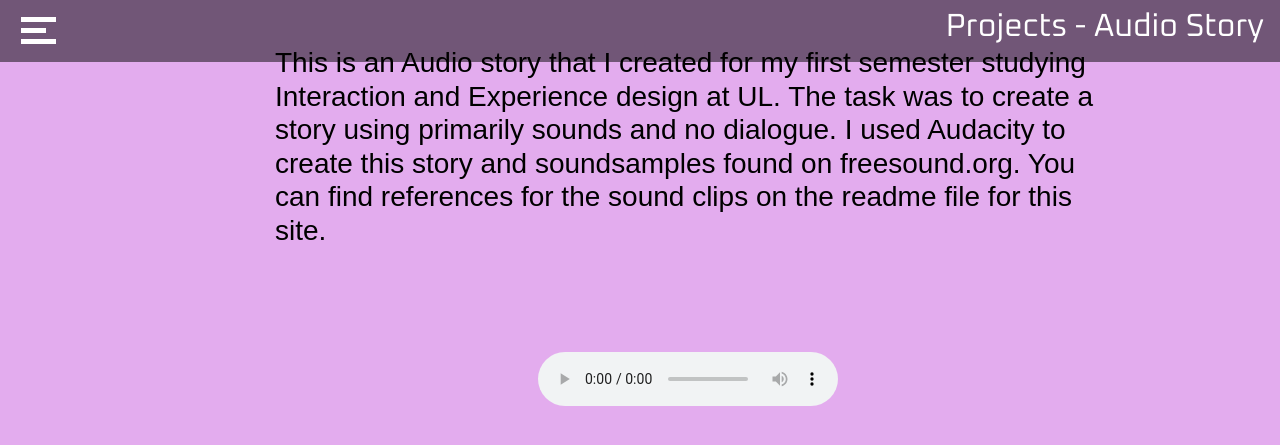
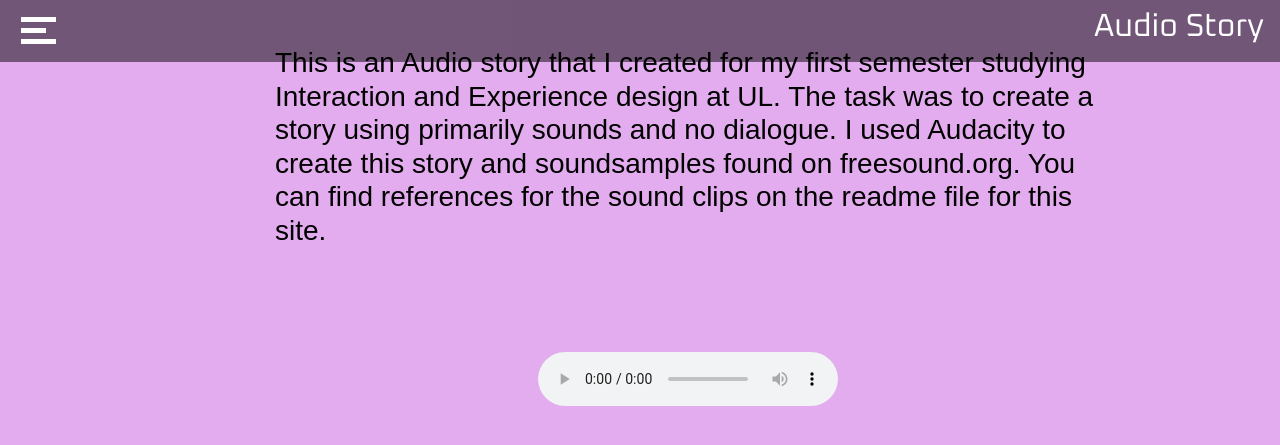
Before and after one commit to Tony8egan/AnthonyEgansSiteCS6041.io, a Jekyll site: the page built from AudioStory.markdown, in a window 1280 px wide. Shown: the top 445 px of the page. Built offline with Jekyll 4.4.1, drawn with Linux system fonts in a browser that asks for light colours; nearby versions of some CDN libraries.

Commit message:
Update AudioStory.html

```diff
--- a/_layouts/AudioStory.html
+++ b/_layouts/AudioStory.html
@@ -23,7 +23,7 @@
           <div class="bar3" style = "margin-left:5px;cursor:pointer;"></div>
       </div>
 
-        <H2 style="color:white;text-align:center;"><a href="/Projects.html">Projects</a> - Audio Story</H2>
+        <H2 style="color:white;text-align:center;"><a href="/Projects.html">Audio Story</a></H2>
 
 
     </nav>
```
